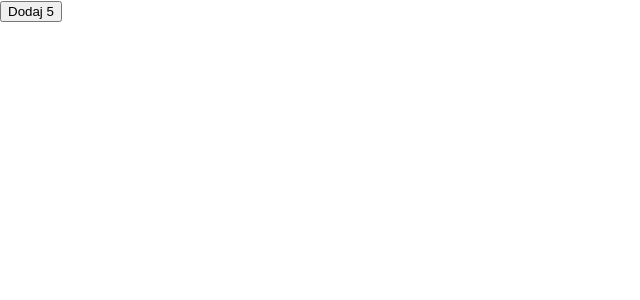
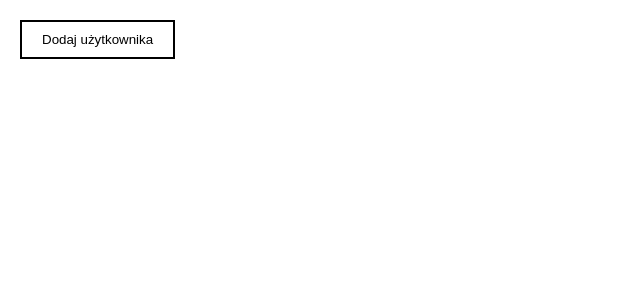
Before and after one commit to barteknowak31l/React-course, a React (Create React App) app in the folder sekcja7_ReactApp/project1/: page / in a window 1280 px wide. Shown: the top 300 px of the page, without its empty margins (0-640 px from the left). Built offline with nearby package versions, Linux system fonts and the light colour scheme.

Commit message:
fetch demo - fetch and append data on click

```diff
--- a/sekcja7_ReactApp/project1/src/components/App.js
+++ b/sekcja7_ReactApp/project1/src/components/App.js
@@ -5,11 +5,11 @@ import "./App.css";
 import UsersList from "./UsersList";
 import ButtonFetchUsers from "./ButtonFetchUsers";
 
-const API = "https://randomuser.me/api/?results=5";
+const API = "https://randomuser.me/api/?results=1";
 
 class App extends Component {
   state = {
-    users: null,
+    users: [],
   };
 
   handleDataFetch = () => {
@@ -22,7 +22,11 @@ class App extends Component {
       })
       .then((response) => response.json())
       .then((data) => {
-        this.setState({ users: data.results });
+        const user = data.results;
+        this.setState((prevState) => ({
+          //users: prevState.users.concat(user),
+          users: [...prevState.users, ...user],
+        }));
       })
       .catch((error) => console.log(error));
   };
@@ -32,7 +36,7 @@ class App extends Component {
     return (
       <>
         <ButtonFetchUsers click={this.handleDataFetch} />
-        {users && <UsersList users={users} />}
+        {users.length > 0 && <UsersList users={users} />}
       </>
     );
   }
--- a/sekcja7_ReactApp/project1/src/components/ButtonFetchUsers.js
+++ b/sekcja7_ReactApp/project1/src/components/ButtonFetchUsers.js
@@ -1,7 +1,19 @@
 import React from "react";
 
 const ButtonFetchUsers = (props) => {
-  return <button onClick={props.click}>Dodaj 5</button>;
+  return (
+    <button
+      onClick={props.click}
+      style={{
+        padding: "10px 20px",
+        border: "2px solid black",
+        backgroundColor: "white",
+        margin: "20px",
+      }}
+    >
+      Dodaj użytkownika
+    </button>
+  );
 };
 
 export default ButtonFetchUsers;
--- /dev/null
+++ b/sekcja7_ReactApp/project1/src/components/UsersList.css
@@ -0,0 +1,9 @@
+.users {
+    text-align: center;
+
+}
+
+.users div{
+    border-top: 2px solid gray;
+    padding-top: 20px;
+}
--- a/sekcja7_ReactApp/project1/src/components/UsersList.js
+++ b/sekcja7_ReactApp/project1/src/components/UsersList.js
@@ -1,19 +1,17 @@
 import React from "react";
+import "./UsersList.css";
 
 const UsersList = (props) => {
   const users = props.users.map((user) => (
     <div key={user.uuid}>
+      <img src={user.picture.large} alt={user.name.last} />
       <h4>
         {user.name.title} {user.name.last}
       </h4>
       <p>{user.email}</p>
     </div>
   ));
-  return (
-    <ul>
-      <li>{users}</li>
-    </ul>
-  );
+  return <div className="users">{users}</div>;
 };
 
 export default UsersList;
```
